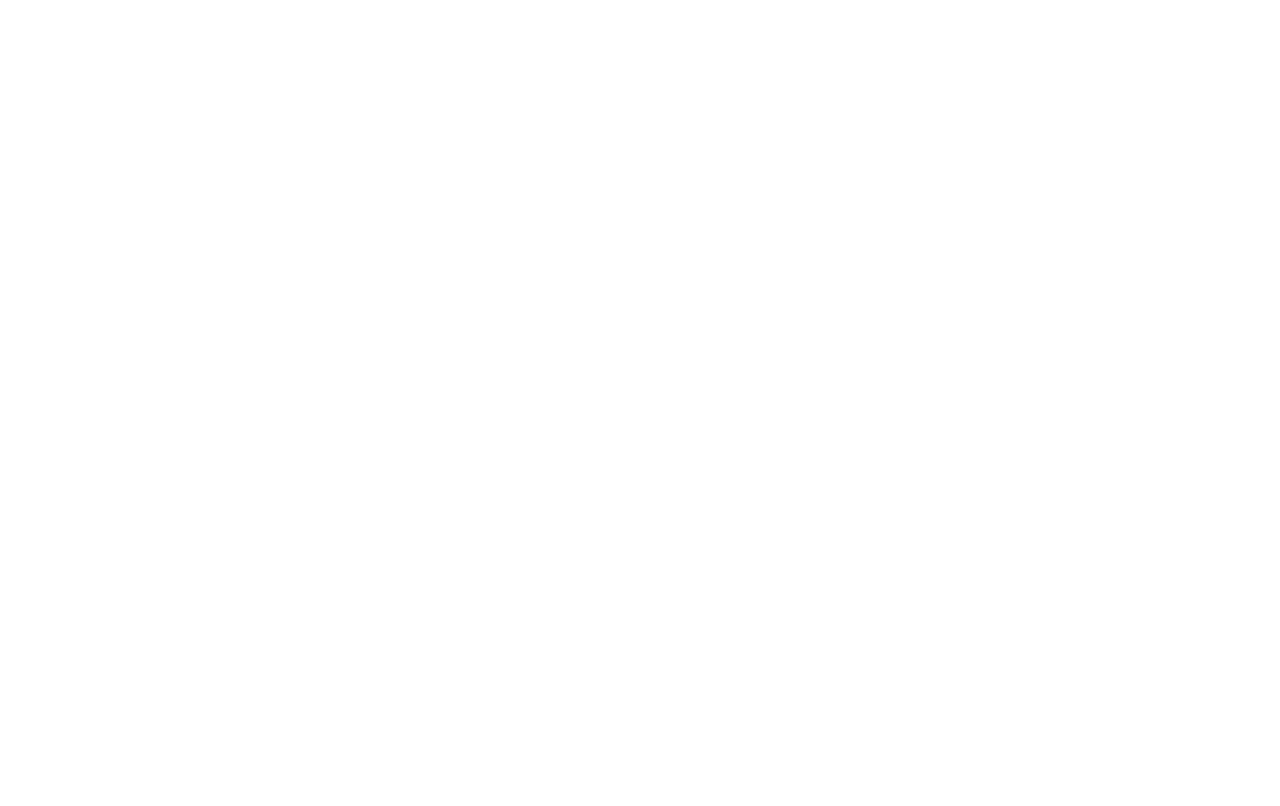
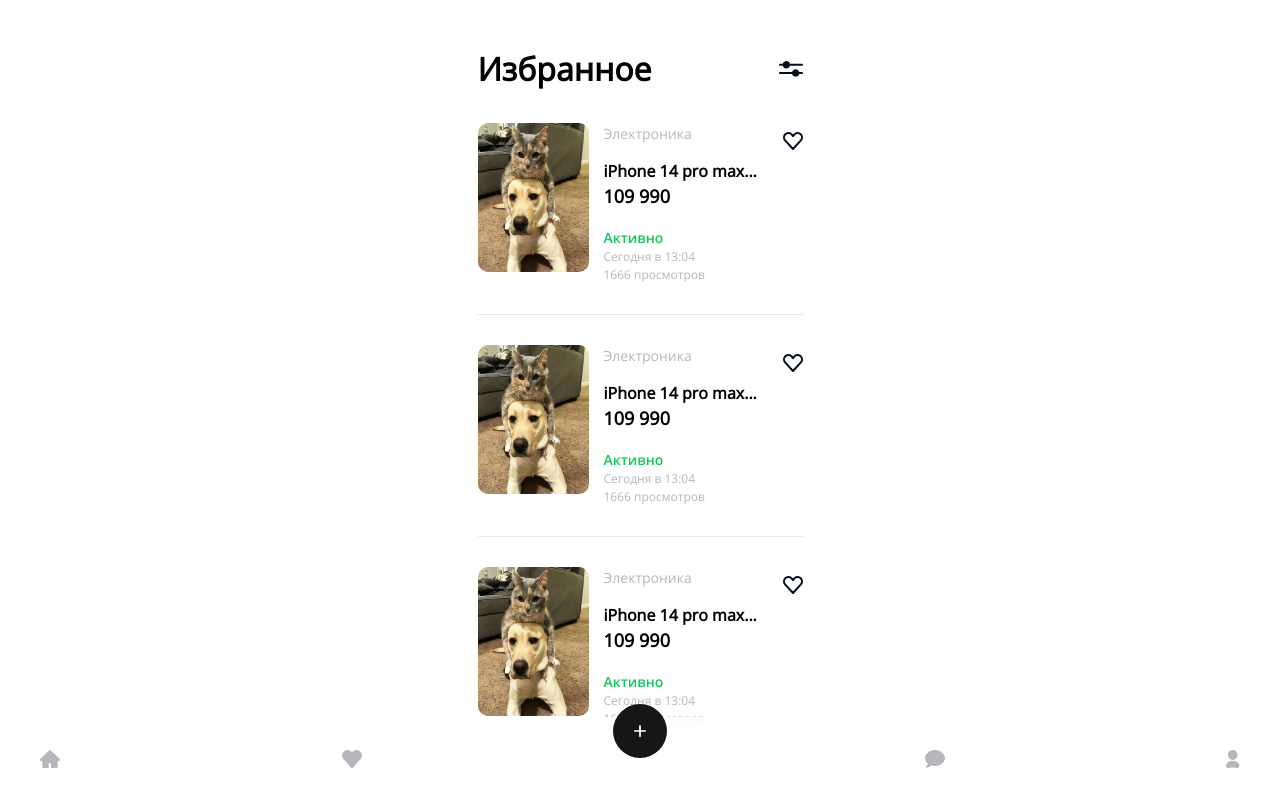
Before and after one commit to ASharksss/vezdesensmobile, a React (Create React App) app: page /favoritePage in a window 1280 px wide. Before the commit this address had no page. Shown: the top 806 px of the page. Built offline with nearby package versions, Linux system fonts and the light colour scheme.

Commit message:
AuthPage

```diff
--- a/src/App.js
+++ b/src/App.js
@@ -22,6 +22,8 @@
 import {useEffect, useState} from "react";
 import {getCookie, isOnline} from "./utils";
 import {fetchAuth} from "./redux/slices/AuthSlice";
+import SimilarPage from "./pages/SimilarPage";
+import FavoritePage from "./pages/FavoritePage";
 
 axios.defaults.baseURL = "https://backend.vezdesens.ru/"
 
@@ -68,6 +70,7 @@
 
           <Route element={<LayoutAll/>}>
             <Route path='/' element={<BoardPage/>}/>
+            <Route path='/similarPage' element={<SimilarPage/>}/>
           </Route>
 
           <Route element={<LayoutFooter/>}>
@@ -75,6 +78,7 @@
             <Route path='/messages' element={<MessagesPage/>}/>
             <Route path='/categoryPage' element={<CategoryPage/>}/>
             <Route path='/servicePage' element={<ServicePage/>}/>
+            <Route path='/favoritePage' element={<FavoritePage/>}/>
           </Route>
 
           {!isAuth &&
--- /dev/null
+++ b/src/components/FavoriteItem/FavoriteItem.jsx
@@ -0,0 +1,31 @@
+import React from 'react';
+import './favoriteItem.css'
+import on from '../../asserts/original.jpg'
+import favorite from '../../asserts/board/favorite.svg'
+
+
+
+const FavoriteItem = () => {
+  return (
+    <div className='favorite_item'>
+      <div className="flex">
+        <img src={on} alt="" className='favorite_image'/>
+        <div className="favorite_info">
+          <div className="flex items-center center">
+            <span className='favorite_category'>Электроника</span>
+            <img src={favorite} alt=""/>
+          </div>
+          <h1 className='favorite_title'>iPhone 14 pro max...</h1>
+          <h2 className='favorite_price'>109 990</h2>
+          <div className="column">
+            <span className='favorite_status'>Активно</span>
+            <span className='favorite_time'>Сегодня в 13:04</span>
+            <span className='favorite_views'>1666 просмотров</span>
+          </div>
+        </div>
+      </div>
+    </div>
+  );
+};
+
+export default FavoriteItem;
--- /dev/null
+++ b/src/components/FavoriteItem/favoriteItem.css
@@ -0,0 +1,51 @@
+.favorite_item {
+    margin-top: 30px;
+}
+
+.favorite_item + .favorite_item::before {
+    display: block;
+    content: '';
+    width: 325px;
+    height: 1px;
+    background-color: rgba(181, 183, 189, 0.3);
+    margin-bottom: 30px;
+}
+
+.favorite_image {
+    width: 111px;
+    height: 149px;
+    border-radius: 10px;
+}
+
+.favorite_info {
+    width: 100%;
+    margin-left: 15px;
+}
+
+.favorite_category {
+    width: 100%;
+    display: block;
+    color: rgba(181, 183, 189, 1);
+    font-size: 14px;
+    margin-bottom: 15px;
+}
+
+.favorite_title {
+    font-size: 16px;
+}
+
+.favorite_price {
+    font-size: 18px;
+}
+
+.favorite_status {
+    font-size: 14px;
+    color: rgba(16, 201, 90, 1);
+    font-family: OpenSansSemiBold;
+    margin-top: 17px;
+}
+
+.favorite_time, .favorite_views {
+    color: rgba(181, 183, 189, 1);
+    font-size: 12px;
+}
--- a/src/pages/CardPage.jsx
+++ b/src/pages/CardPage.jsx
@@ -15,6 +15,7 @@
 import {pluralRusVariant, relativeDate} from "../utils";
 import CarouselComponent from "../components/Carousel/CarouselComponent";
 import PreloaderComponent from "../components/Preloader/PreloaderComponent";
+import SimilarBtn from "../ui/SimilarBtn";
 
 const CardPage = () => {
   const navigate = useNavigate()
@@ -49,7 +50,7 @@
   }, [data, isLoading])
 
   if (isLoading) {
-        return <PreloaderComponent />
+    return <PreloaderComponent/>
   } else {
     return (
       <div className='card_page'>
@@ -68,6 +69,7 @@
           </div>
           <div className="card_images">
             <CarouselComponent dataImages={data.imageAds}/>
+            <SimilarBtn/>
           </div>
           <h1 className='card_title'>{data.title}</h1>
           <h2 className='card_price'>{data.price}</h2>
@@ -108,7 +110,8 @@
           <div className="card_statistic">
             <p className='card_statistic-text'>
               <span>№ {data.id}</span> · <span>{relativeDate(new Date(data.createdAt))}</span></p>
-                        <p className='card_statistic-text'>{data.views} {`${["просмотр", "просмотра", "просмотров"][pluralRusVariant(parseInt(data.views))]}`} ({data.viewsToday} сегодня)</p>
+            <p
+              className='card_statistic-text'>{data.views} {`${["просмотр", "просмотра", "просмотров"][pluralRusVariant(parseInt(data.views))]}`} ({data.viewsToday} сегодня)</p>
           </div>
 
         </div>
--- /dev/null
+++ b/src/pages/FavoritePage.jsx
@@ -0,0 +1,21 @@
+import React from 'react';
+import FavoriteItem from "../components/FavoriteItem/FavoriteItem";
+import settings from '../asserts/messages/setting.svg'
+
+const FavoritePage = () => {
+  return (
+    <div className='favoritePage'>
+      <div className="flex space-between ">
+        <h1>Избранное</h1>
+        <img src={settings} alt=""/>
+      </div>
+      <div className="favorite_list">
+        <FavoriteItem/>
+        <FavoriteItem/>
+        <FavoriteItem/>
+      </div>
+    </div>
+  );
+};
+
+export default FavoritePage;
--- /dev/null
+++ b/src/pages/SimilarPage.jsx
@@ -0,0 +1,16 @@
+import React from 'react';
+import BoardComponent from "../components/Board/BoardComponent";
+import Long from "../components/Card/Long";
+
+const SimilarPage = () => {
+  return (
+    <div>
+      <Long/>
+      <h1>Похожие объявления</h1>
+      <BoardComponent/>
+
+    </div>
+  );
+};
+
+export default SimilarPage;
--- a/src/pages/pages.css
+++ b/src/pages/pages.css
@@ -11,6 +11,34 @@
 .breadcrumbs {
     margin-top: 30px;
     margin-bottom: 20px;
+}
+
+.card_images {
+    position: relative;
+}
+
+.similar_btn {
+    display: flex;
+    align-items: center;
+    justify-content: center;
+    background-color: rgba(255, 255, 255, 1);
+    width: 105px;
+    height: 38px;
+    position: absolute;
+    bottom: 50px;
+    right: 20px;
+    opacity: 7;
+    border-radius: 10px;
+}
+
+.similar_btn button {
+    color: rgba(131, 134, 144, 1);
+    font-size: 14px;
+
+}
+
+.similar_btn-arrow {
+    margin-left: 8px;
 }
 
 .card_images_img {
@@ -513,3 +541,10 @@
     border: none;
     margin-bottom: 46px;
 }
+
+.favoritePage {
+    padding-right: 25px;
+    padding-left: 25px;
+    padding-top: 45px;
+    padding-bottom: 125px;
+}
--- /dev/null
+++ b/src/ui/SimilarBtn.jsx
@@ -0,0 +1,16 @@
+import React from 'react';
+import arrow from '../asserts/icons/similiar_arrow.svg'
+
+
+const SimilarBtn = () => {
+  return (
+    <div className='similar_btn'>
+      <button className='flex items-center'>
+        Похожие
+        <img src={arrow} alt="" className='similar_btn-arrow'/>
+      </button>
+    </div>
+  );
+};
+
+export default SimilarBtn;
```
Also changed, not shown: src/asserts/icons/similiar_arrow.svg (added). Lines whose indentation alone changed are shown as unchanged.
